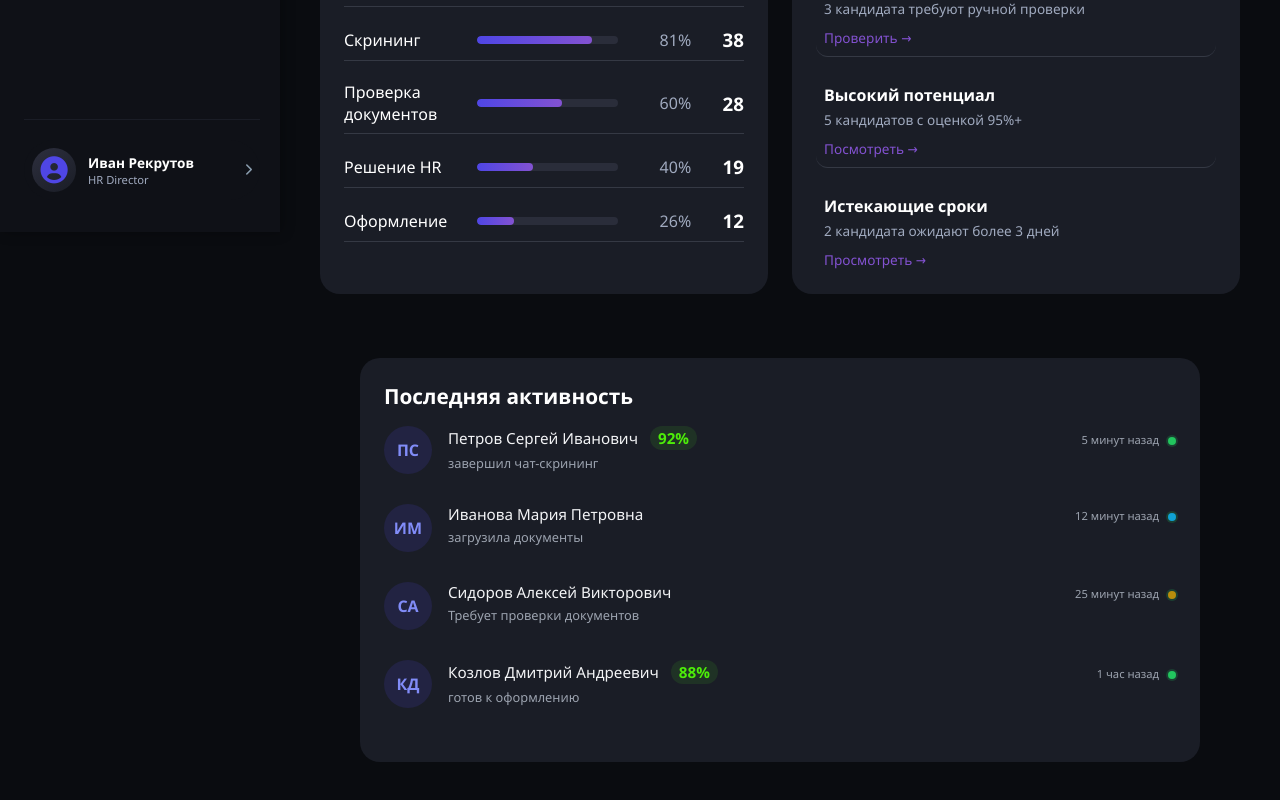
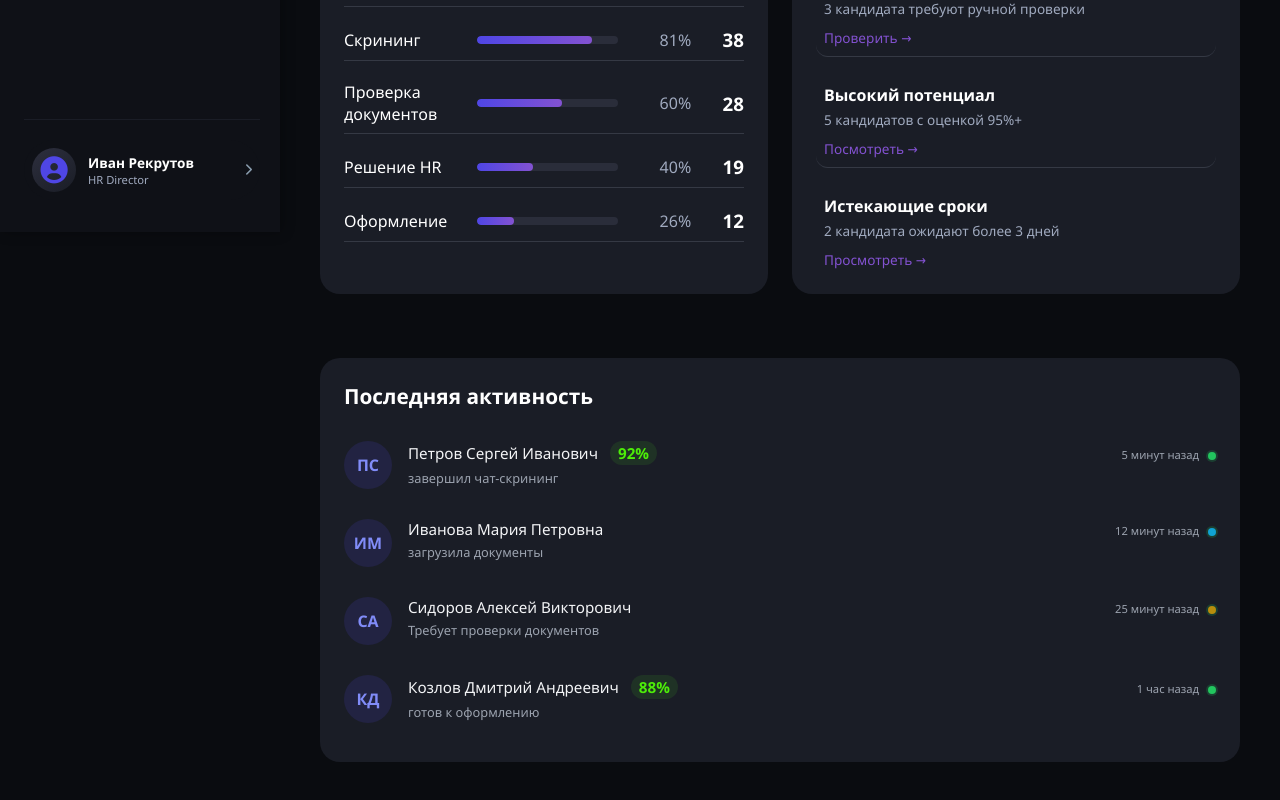
Before and after one commit to CelLecal/AIrecruter, a React (Vite) app in the folder frontend/registration/: page /dashboard in a window 1280 px wide. Shown: the part 568-1368 px from the top of the page. Built offline with nearby package versions, Linux system fonts and the light colour scheme.

Commit message:
чуть поменяла отступы Dashboard.module.css

```diff
--- a/frontend/registration/src/components/Dashboard/Dashboard.module.css
+++ b/frontend/registration/src/components/Dashboard/Dashboard.module.css
@@ -93,8 +93,7 @@
     gap: 1.2rem;
     font-size: 1.2rem;
     cursor: pointer;
-    margin-left: auto;
-    /* прижимает иконки к правому краю */
+    margin-left: auto; /* прижимает иконки к правому краю */
     color: white;
 }
 
@@ -116,8 +115,7 @@
     flex-shrink: 0;
     height: calc(100vh - 80px);
     position: sticky;
-    top: 80px;
-    /* чтобы панель начиналась сразу под хедером */
+    top: 80px; /* чтобы панель начиналась сразу под хедером */
 }
 
 .leftProTop {
@@ -284,16 +282,14 @@
     margin-bottom: 2rem;
 }
 
-.funnel,
-.attention {
+.funnel, .attention {
     flex: 1;
     background: #1A1D26;
     border-radius: 20px;
     padding: 1.5rem;
 }
 
-.funnel h2,
-.attention h2 {
+.funnel h2, .attention h2 {
     font-size: 1.3rem;
     font-weight: 600;
     margin-bottom: 1rem;
@@ -390,7 +386,6 @@
     color: #A0AABF;
     margin-bottom: 0.5rem;
 }
-
 .attentionLink {
     color: #8352d1;
     text-decoration: none;
@@ -406,11 +401,12 @@
 /*------------------последняя активность---------*/
 
 .extraContainer {
-    width: 100%;
+    width: calc(100% + 80px);
+    margin-left: -40px;
+    margin-right: -40px;
     background: #1A1D26;
     border-radius: 20px;
     padding: 1.5rem;
-    margin-top: 0;
     transition: box-shadow 0.2s;
 }
 
@@ -427,15 +423,12 @@
     flex-direction: column;
 }
 
+/*-----элементы------*/
 .activityItem {
     display: flex;
     gap: 1rem;
-    padding: 30px 0;
-    border-bottom: 1px solid rgba(255, 255, 255, 0.08);
-}
-
-.activityItem:first-child {
-    padding-top: 0;
+    padding: 15px 0;
+    border-bottom: 1px solid rgba(255, 255, 255, 0.3);
 }
 
 .activityItem:last-child {
```
